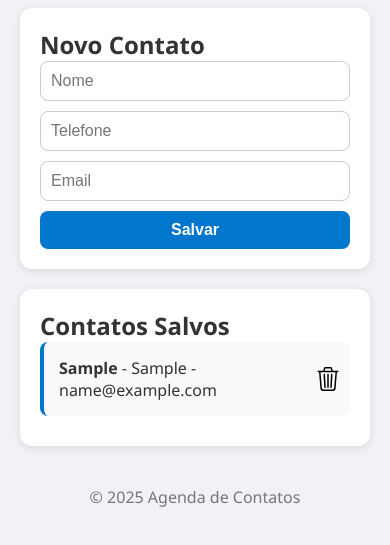
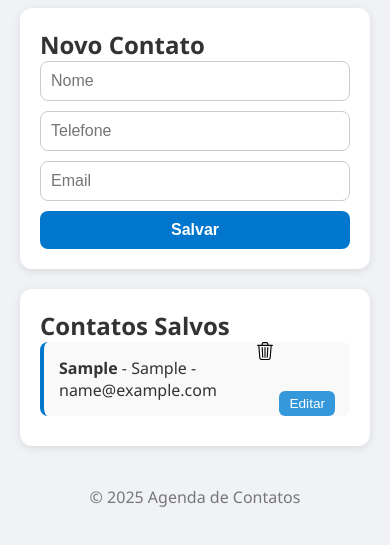
Before and after one commit to thiago-sh01/agenda-de-contatos-oat, a plain HTML site: page index.html in a window 390 px wide. Both pictures are taken after typing "Sample", "Sample", "name@example.com" into the empty fields and a click on the button "Salvar". Shown: the part 85-630 px from the top of the page. Drawn offline with Linux system fonts and the light colour scheme.

Commit message:
reorganizando o codigo

```diff
--- a/script.js
+++ b/script.js
@@ -1,16 +1,15 @@
 document.addEventListener("DOMContentLoaded", renderizarContatos);
+let contatoEditandoIndex = null;
 
-let contatoEditandoIndex = null;
+function buscarContatos() {
+  const contatos = localStorage.getItem("contatos");
+  return contatos ? JSON.parse(contatos) : [];
+}
 
 function salvarContato(contato) {
   const contatos = buscarContatos();
   contatos.push(contato);
   localStorage.setItem("contatos", JSON.stringify(contatos));
-}
-
-function buscarContatos() {
-  const contatos = localStorage.getItem("contatos");
-  return contatos ? JSON.parse(contatos) : [];
 }
 
 function atualizarContato(index, novoContato) {
@@ -26,6 +25,30 @@ function deletarContato(index) {
   renderizarContatos();
 }
 
+function renderizarContatos() {
+  const lista = document.getElementById("lista-contatos");
+  lista.innerHTML = "";
+  const contatos = buscarContatos();
+
+  contatos.forEach((contato, index) => {
+    const item = document.createElement("li");
+
+    item.innerHTML = `
+      <div>
+        <strong>${contato.nome}</strong> - ${contato.telefone} - ${contato.email}
+      </div>
+      <div class="btn-acao">
+        <button class="btn-editar-overlay" onclick="editarContato(${index})" aria-label="Editar"></button>
+        <button class="btn-editar" onclick="editarContato(${index})">Editar</button>
+        <img src="assets/delete.svg" alt="Excluir" class="btn-lixeira" onclick="deletarContato(${index})" />
+      </div>
+    `;
+
+    adicionarSwipe(item);
+    lista.appendChild(item);
+  });
+}
+
 function editarContato(index) {
   const contatos = buscarContatos();
   const contato = contatos[index];
@@ -38,51 +61,7 @@ function editarContato(index) {
   document.getElementById("modal-editar").style.display = "flex";
 }
 
-function renderizarContatos() {
-  const lista = document.getElementById("lista-contatos");
-  lista.innerHTML = "";
-  const contatos = buscarContatos();
-
-  contatos.forEach((contato, index) => {
-    const item = document.createElement("li");
-    item.innerHTML = `
-      <div>
-    <strong>${contato.nome}</strong> - ${contato.telefone} - ${contato.email}
-  </div>
-  <div class="btn-acao">
-    <button class="btn-editar-overlay" onclick="editarContato(${index})" aria-label="Editar"></button>
-    <button class="btn-editar" onclick="editarContato(${index})">Editar</button>
-    <img src="assets/delete.svg" alt="Excluir" class="btn-lixeira" onclick="deletarContato(${index})" />
-  </div>
-    `;
-    adicionarSwipe(item);
-    lista.appendChild(item);
-  });
-}
-
-function adicionarSwipe(item) {
-  let startX = 0;
-  let moved = false;
-
-  item.addEventListener("touchstart", (e) => {
-    startX = e.touches[0].clientX;
-    moved = false;
-  });
-
-  item.addEventListener("touchmove", (e) => {
-    const diffX = e.touches[0].clientX - startX;
-    if (diffX < -30) {
-      item.classList.add("swiped");
-      moved = true;
-    } else if (diffX > 30 && moved) {
-      item.classList.remove("swiped");
-    }
-  });
-}
-
-document
-  .getElementById("form-contato")
-  .addEventListener("submit", function (e) {
+document.getElementById("form-contato").addEventListener("submit", function (e) {
   e.preventDefault();
 
   const nome = document.getElementById("nome").value;
@@ -115,10 +94,29 @@ document.getElementById("form-editar").addEventListener("submit", function (e) {
   this.reset();
 });
 
-document
-  .getElementById("cancelar-edicao")
-  .addEventListener("click", function () {
+document.getElementById("cancelar-edicao").addEventListener("click", function () {
   document.getElementById("modal-editar").style.display = "none";
   document.getElementById("form-editar").reset();
   contatoEditandoIndex = null;
 });
+
+function adicionarSwipe(item) {
+  let startX = 0;
+  let moved = false;
+
+  item.addEventListener("touchstart", (e) => {
+    startX = e.touches[0].clientX;
+    moved = false;
+  });
+
+  item.addEventListener("touchmove", (e) => {
+    const diffX = e.touches[0].clientX - startX;
+
+    if (diffX < -30) {
+      item.classList.add("swiped");
+      moved = true;
+    } else if (diffX > 30 && moved) {
+      item.classList.remove("swiped");
+    }
+  });
+}
--- a/styles.css
+++ b/styles.css
@@ -74,11 +74,6 @@ form button:hover {
   border-radius: 6px;
   cursor: pointer;
   font-size: 0.85rem;
-}
-
-#lista-contatos li button:nth-child(2) {
-  background-color: #cc0000;
-  color: white;
 }
 
 .btn-lixeira {
@@ -161,6 +156,12 @@ footer {
   #lista-contatos li {
     flex-direction: column;
     align-items: flex-start;
+    position: relative;
+    overflow: hidden;
+    padding: 15px;
+    border-radius: 8px;
+    transition: transform 0.3s ease;
+    touch-action: pan-y;
   }
 
   #lista-contatos li button {
@@ -168,18 +169,20 @@ footer {
     margin-top: 5px;
   }
 
-  #lista-contatos li {
-    position: relative;
-    overflow: hidden;
-    background: #f9f9f9;
-    margin-bottom: 10px;
-    padding: 15px;
-    border-radius: 8px;
-    transition: transform 0.3s ease;
-    touch-action: pan-y;
-    display: flex;
-    justify-content: space-between;
-    align-items: center;
+  .btn-editar {
+    order: 2;
+    margin-top: 10px;
+    align-self: flex-end;
+    width: auto;
+  }
+
+  .btn-lixeira {
+    width: 18px;
+    height: 18px;
+    order: 1;
+    align-self: flex-start;
+    margin-top: 0;
+    margin-bottom: 5px;
   }
 
   .btn-acao {
@@ -196,11 +199,8 @@ footer {
     pointer-events: none;
   }
 
-  .btn-editar {
+  .btn-editar-overlay {
     display: none;
-  }
-
-  .btn-editar-overlay {
     position: absolute;
     top: 0;
     right: 0;
@@ -213,19 +213,6 @@ footer {
     z-index: 2;
   }
 
-  .btn-lixeira {
-    width: 24px;
-    height: 24px;
-    cursor: pointer;
-    transition: transform 0.2s ease;
-    position: relative;
-    z-index: 1;
-  }
-
-  .btn-lixeira:hover {
-    transform: scale(1.1);
-  }
-
   li.swiped {
     transform: translateX(-100px);
   }
@@ -234,10 +221,6 @@ footer {
     pointer-events: auto;
   }
 
-  .btn-editar-overlay {
-    display: none;
-  }
-
   li.swiped .btn-editar-overlay {
     display: block;
   }
```
Also changed, not shown: index.html (+18 -3 lines). Lines whose indentation alone changed are shown as unchanged.
